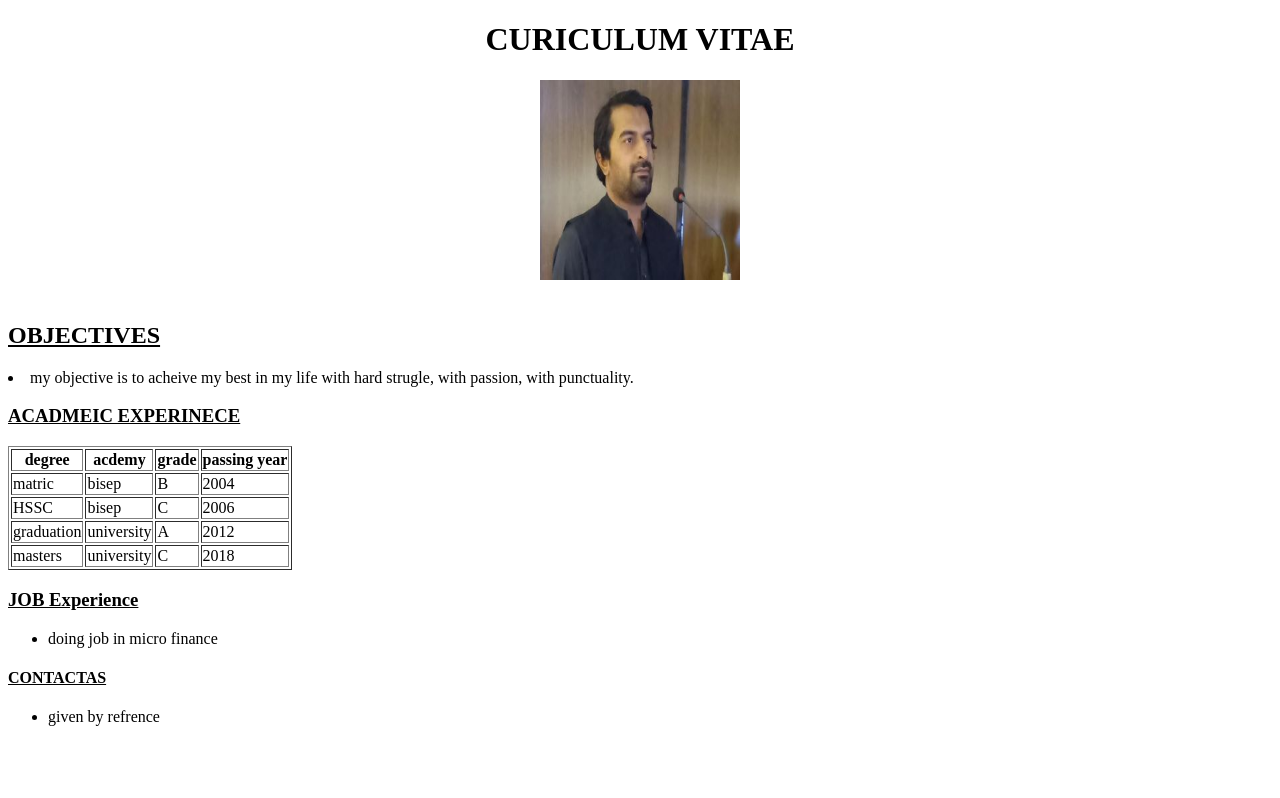
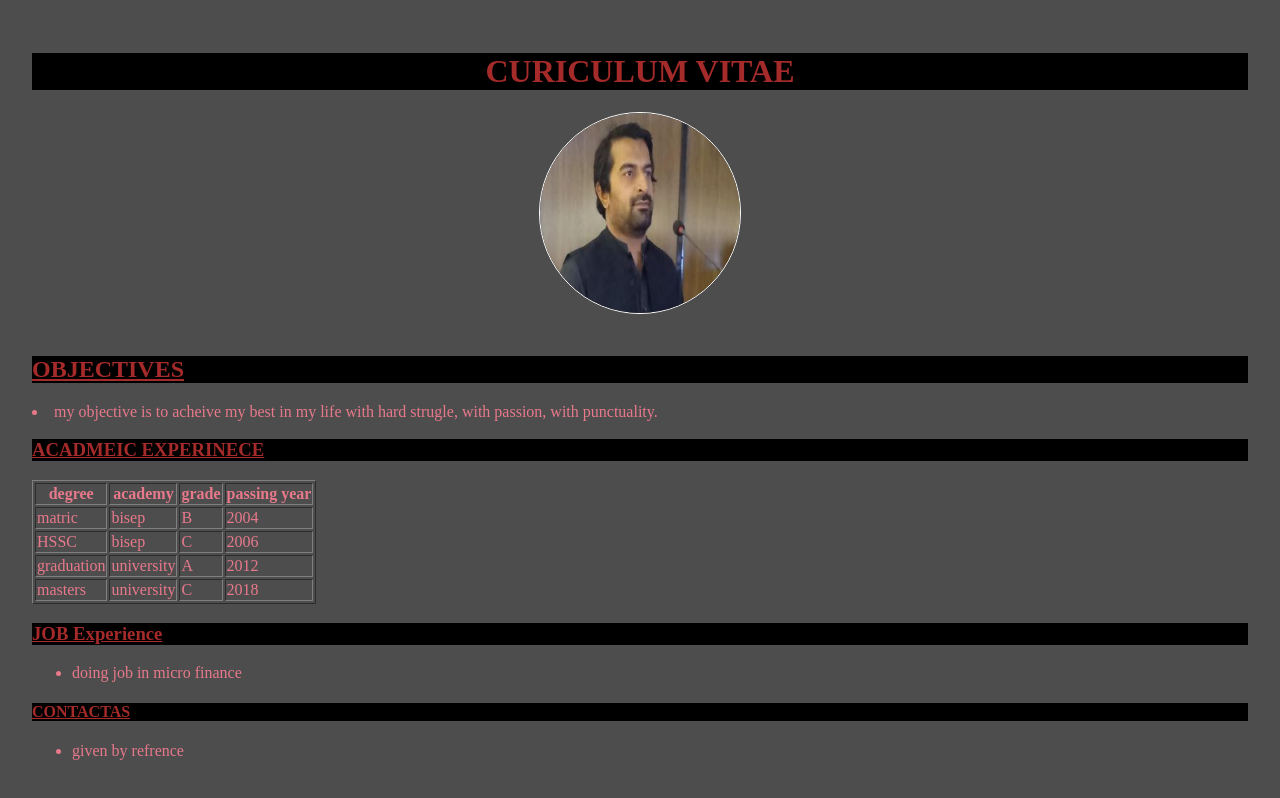
Before and after one commit to zeeshan2050/Peshawar-Chatbot-Section-C, a plain HTML site: page index.html in a window 1280 px wide. Drawn offline with Linux system fonts and the light colour scheme.

Commit message:
my cv update

```diff
--- a/index.html
+++ b/index.html
@@ -4,6 +4,7 @@
     <meta charset="UTF-8">
     <meta name="viewport" content="width=device-width, initial-scale=1.0">
     <title> zeeshan cv</title>
+    <link rel="stylesheet" href="style.css">
 </head>
 <body>
         <h1><center>CURICULUM VITAE</center></h1>
@@ -15,7 +16,7 @@
         <table  border="1">
             <tr>
                 <th>degree</th>
-              <th>acdemy</th>
+              <th>academy</th>
               <th>grade</th>
               <th>passing year</th>
             </tr>
--- /dev/null
+++ b/style.css
@@ -0,0 +1,20 @@
+
+h1,h2,h3,h4{
+  color:brown;
+  background-color:black
+}
+body{
+  background-color: rgba(0, 0, 0, 0.699);
+  color: rgba(255, 127, 148, 0.87);
+  border: 1pxl solid white;
+  padding: 1rem;
+  margin: 1rem;
+border-radius: 50%;
+}
+img{
+    border:1px solid white;
+    border-radius: 50%;
+}
+.unerline{
+    text-decoration: underline;
+}
```
